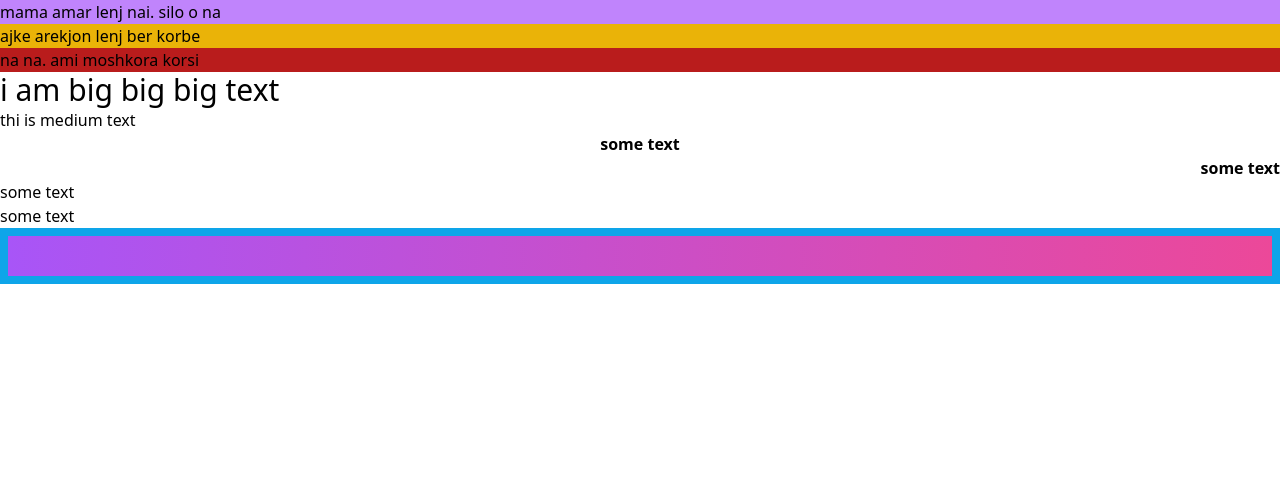
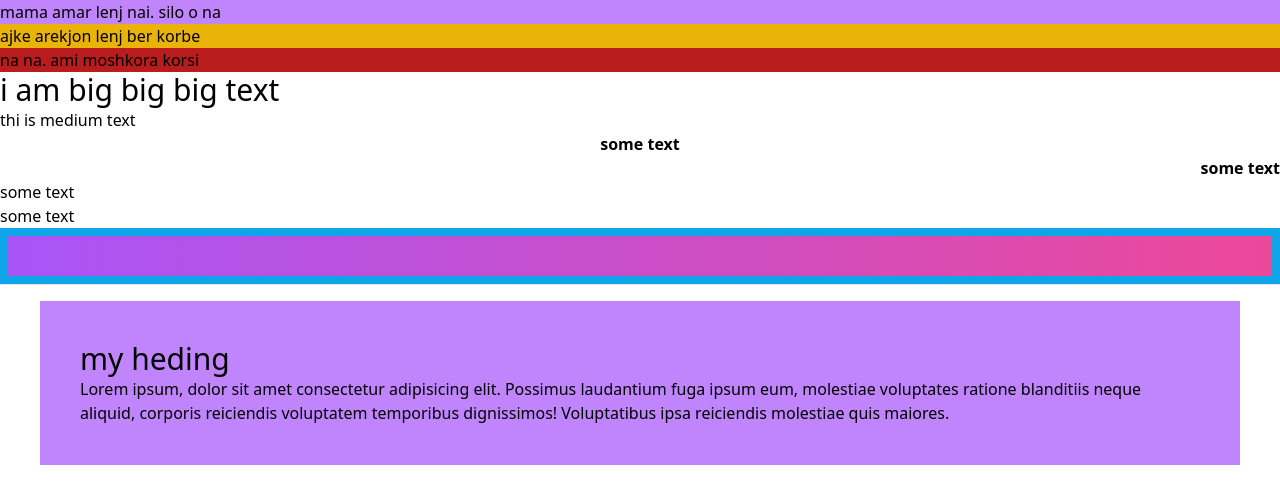
Before and after one commit to salman-ibne-shofi/intro-to-tailwind-css, a plain HTML site: page index.html in a window 1280 px wide. Drawn offline with nearby package versions, Linux system fonts and the light colour scheme.

Commit message:
spacing padding margin added

```diff
--- a/index.html
+++ b/index.html
@@ -22,5 +22,12 @@
                 class="border-8 border-sky-500 h-14 bg-gradient-to-r from-purple-500 to-pink-500"
             ></div>
         </section>
+        <hr>
+        <section>
+            <div class="bg-purple-400 py-10 px-10 mx-10 mt-4">
+                <h3 class="text-3xl">my heding</h3>
+                <p>Lorem ipsum, dolor sit amet consectetur adipisicing elit. Possimus laudantium fuga ipsum eum, molestiae voluptates ratione blanditiis neque aliquid, corporis reiciendis voluptatem temporibus dignissimos! Voluptatibus ipsa reiciendis molestiae quis maiores.</p>
+            </div>
+        </section>
     </body>
 </html>
```
